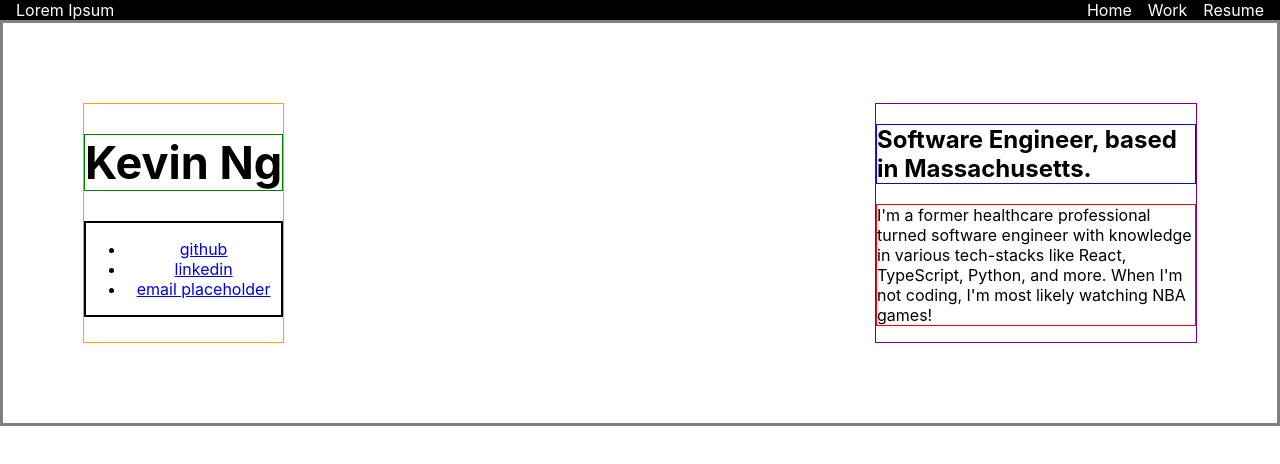
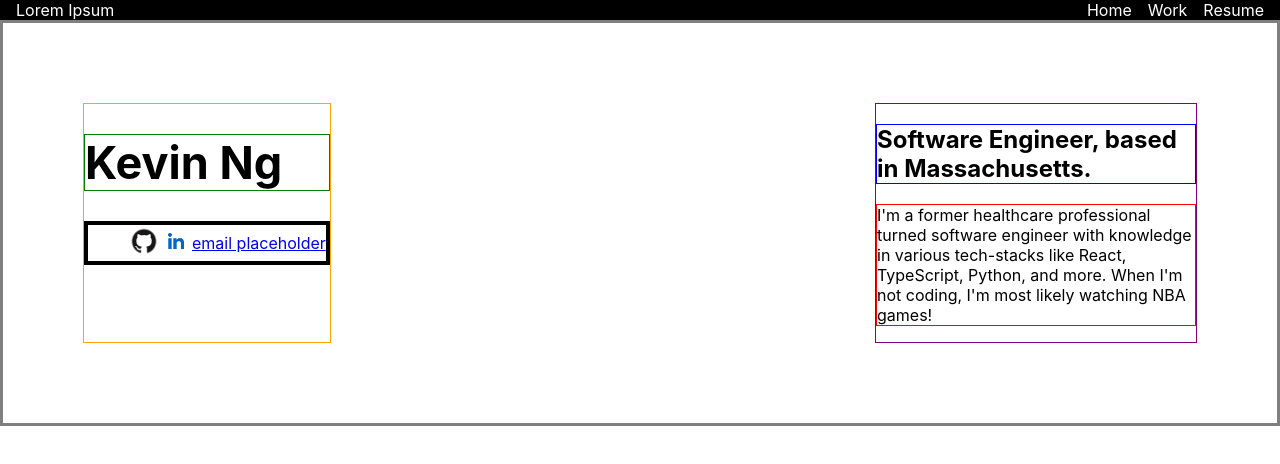
Before and after one commit to kevinszn23/portfolio-v2, a React (Create React App) app: page / in a window 1280 px wide. Shown: the top 464 px of the page. Built offline with nearby package versions, Linux system fonts and the light colour scheme.

Commit message:
styling left hero container

```diff
--- a/src/App.css
+++ b/src/App.css
@@ -112,8 +112,11 @@ body {
   border: 1px solid orange;
 }
 
-.hero-socials-container {
-  border: 2px solid black;
+.hero-socials-container > ul {
+  border: 4px solid black;
+  display: flex;
+  align-items: center;
+  list-style: none;
 }
 
 .projects-container {
@@ -134,3 +137,8 @@ body {
   height: 100%;
   width: 100%;
 }
+
+.hero-socials-icon {
+  height: 2rem;
+  width: 2rem;
+}
--- a/src/components/Home.js
+++ b/src/components/Home.js
@@ -8,19 +8,26 @@ export default function Home() {
         <div className="hero-socials-container">
           <ul>
             <li>
-              <a href="https://github.com/kevinszn23">github</a>
+              <a href="https://github.com/kevinszn23"
+              >
+                <img className="hero-socials-icon" src="./images/github-icon.png" alt="github" />
+              </a>
             </li>
             <li>
-              <a href="https://www.linkedin.com/in/kevinng23/">linkedin</a>
+              <a href="https://www.linkedin.com/in/kevinng23/">
+                <img className="hero-socials-icon" src="./images/linkedin-icon.jpeg" alt="linkedin" />
+              </a>
             </li>
             <li>
-                <a href="/">email placeholder</a>
+              <a href="/">email placeholder</a>
             </li>
           </ul>
         </div>
       </div>
       <div className="hero-right-container">
-        <h2 className="hero-location">Software Engineer, based in Massachusetts.</h2>
+        <h2 className="hero-location">
+          Software Engineer, based in Massachusetts.
+        </h2>
         <p className="hero-aboutme">
           I'm a former healthcare professional turned software engineer with
           knowledge in various tech-stacks like React, TypeScript, Python, and
```
Also changed, not shown: public/images/github-icon.png (added), public/images/linkedin-icon.jpeg (added).
